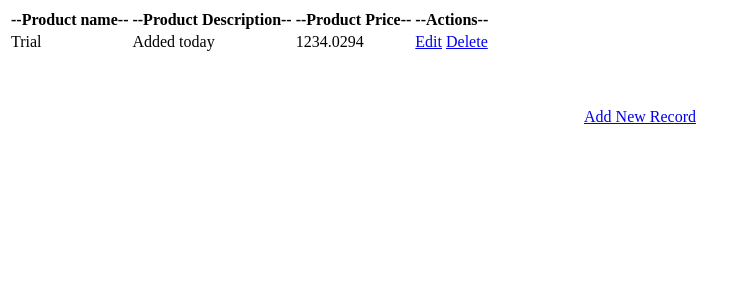
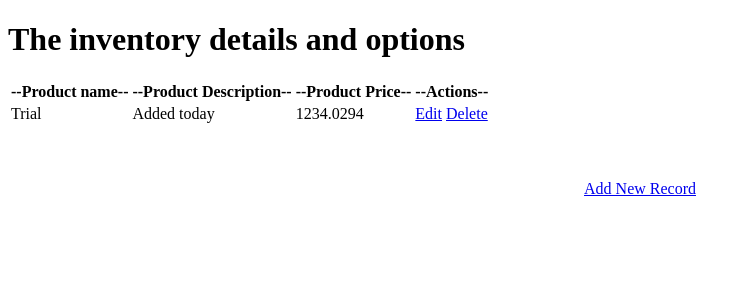
Before and after one commit to EMZEDI/DjangoCRUD, a Django app: page /show in a window 1280 px wide. Shown: the top 300 px of the page, without its empty margins (0-751 px from the left). Run offline with Django 4.2, Linux system fonts and the light colour scheme; data comes from the database, SQL or seed files in the repository.

Commit message:
It works - need to add more fields to the class and change the application folder name as well as changing the templates and adding the final function!!

```diff
--- a/employee/templates/show.html
+++ b/employee/templates/show.html
@@ -5,6 +5,7 @@
     <title>Inventory</title>
 </head>
 <body>
+<h1>The inventory details and options</h1>
 <table class="table table-striped table-bordered table-sm">
     <thead class="thead-dark">
     <tr>
```
